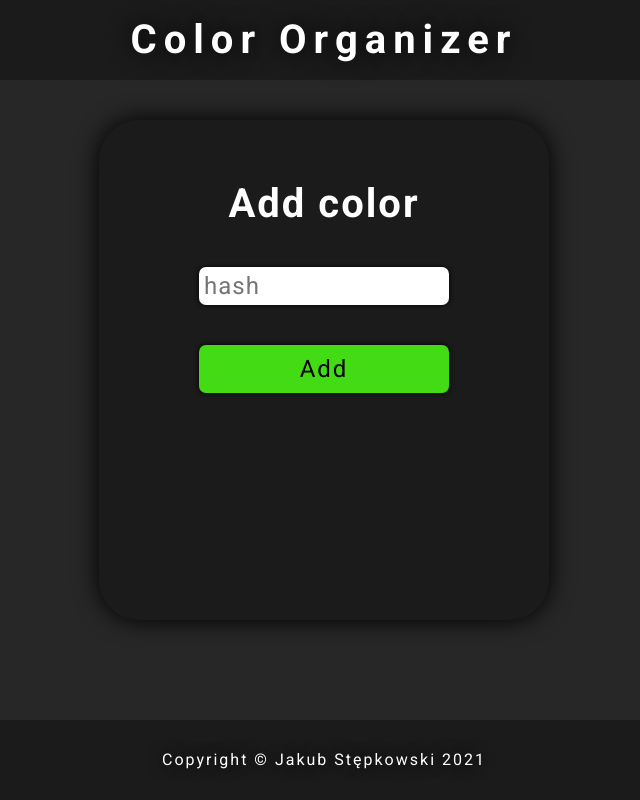
After one commit to stepkos/color-organizer, a PHP site: page /addColor.html in a window 1280 px wide. The commit adds this page. Shown: the whole page, without its empty margins (316-956 px from the left). Run offline with PHP 8.4, Linux system fonts and the light colour scheme.

Commit message:
Add forms

```diff
--- /dev/null
+++ b/addColor.html
@@ -0,0 +1,45 @@
+<!DOCTYPE html>
+<html lang="en">
+<head>
+    <meta charset="UTF-8">
+    <meta name="viewport" content="width=device-width, initial-scale=1.0">
+    <title>Color Manager</title>
+
+    <link rel="stylesheet" href="style.css" type="text/css">
+    <link rel="stylesheet" href="formStyle.css" type="text/css">
+
+</head>
+<body>
+
+    <header class="header">
+
+        <h1>Color Organizer</h1>
+
+    </header>
+
+    <main>
+        <div class="main">
+            <article class="container">
+
+                <div class="titleOfForm">Add color</div>
+
+                <form action="#" method="post">
+
+                    <input type="text" name="hash" placeholder="hash">
+
+                    <input type="submit" value="Add">
+
+                    <input type="hidden" name="" value="">
+
+                </div>
+
+            </article>
+        </div>
+    </main>
+
+    <footer class="footer">
+        <h3>Copyright &copy; Jakub Stępkowski 2021</h3>
+    </footer>
+
+</body>
+</html>
--- /dev/null
+++ b/formStyle.css
@@ -0,0 +1,54 @@
+.container {
+    width: 250px;
+    height: 300px;
+    padding: 100px;
+    /* text-align: center; */
+}
+
+.titleOfForm {
+    position: relative;
+    font-size: 40px;
+    font-weight: 700;
+    letter-spacing: 2px;
+    bottom: 40px;
+    text-align: center;
+}
+
+input {
+    width: 250px;
+    font-size: 24px;
+    margin-top: 20px;
+    padding: 5px;
+    border: none;
+    border-radius: 7px;
+    font-family: 'Roboto', sans-serif;
+    box-shadow: 0 0 5px 0px black;
+    outline: none;
+    letter-spacing: 1px;
+}
+
+input:first-child {
+    margin-top: 0;
+}
+
+input:focus {
+    background-color: rgb(161, 161, 161);
+}
+
+input[type=text],
+input[type=password],
+input[type=email] {
+    box-sizing: border-box;
+}
+
+input[type=submit] {
+    cursor: pointer;
+    margin-top: 40px;
+    background-color: rgb(67, 220, 20);
+    letter-spacing: 2px;
+    padding: 10px;
+}
+
+input[type=submit]:hover {
+    background-color: rgb(39, 121, 14);
+}
--- a/style.css
+++ b/style.css
@@ -128,6 +128,7 @@ a {
     color: white;
     opacity: 0;
     z-index: 2;
+    cursor: pointer;
 }
 
 .tile:hover .delTile {
@@ -136,7 +137,6 @@ a {
 
 .delTile:hover {
     color: red;
-    cursor: pointer;
 }
 
 .hash {
@@ -154,6 +154,7 @@ a {
     -moz-user-select: all;     /* Firefox 43+ */
     -ms-user-select: all;      /* No support yet */
     user-select: all;
+    cursor: pointer;
 }
 
 .hash::selection {
@@ -162,7 +163,6 @@ a {
 
 .hash:hover {
     opacity: 1;
-    cursor: pointer;
 }
 
 .add {
@@ -172,11 +172,11 @@ a {
     margin-left: 3vmin;
     display: flex;
     background-color: #494949;
+    cursor: pointer;
 }
 
 .add:hover {
     background-color: #21a821;
-    cursor: pointer;
 }
 
 .add img {
@@ -194,10 +194,10 @@ a {
     border-radius: 1vmin;
     font-size: 2.2vmin;
     background-color: rgb(202, 34, 34);
+    cursor: pointer;
 }
 
 .delete:hover {
-    cursor: pointer;
     background-color: rgb(119, 20, 20);
 }
 
@@ -209,11 +209,11 @@ a {
     border-radius: 3vmin;
     display: flex;
     background-color: #272727;
+    cursor: pointer;
 }
 
 .addPalet:hover {
     background-color: #21a821;
-    cursor: pointer;
 }
 
 .addPalet img {
```
Also changed, not shown: login.html (added, +44 -0 lines), register.html (added, +48 -0 lines).
